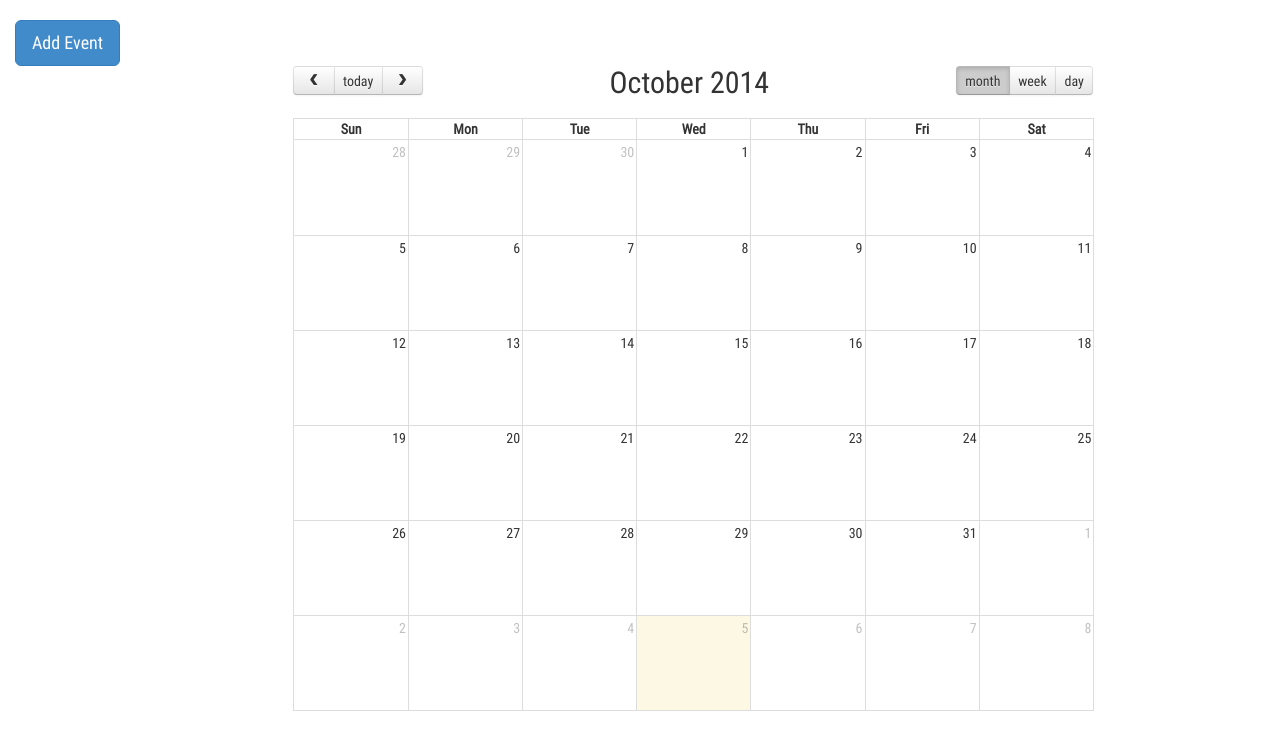
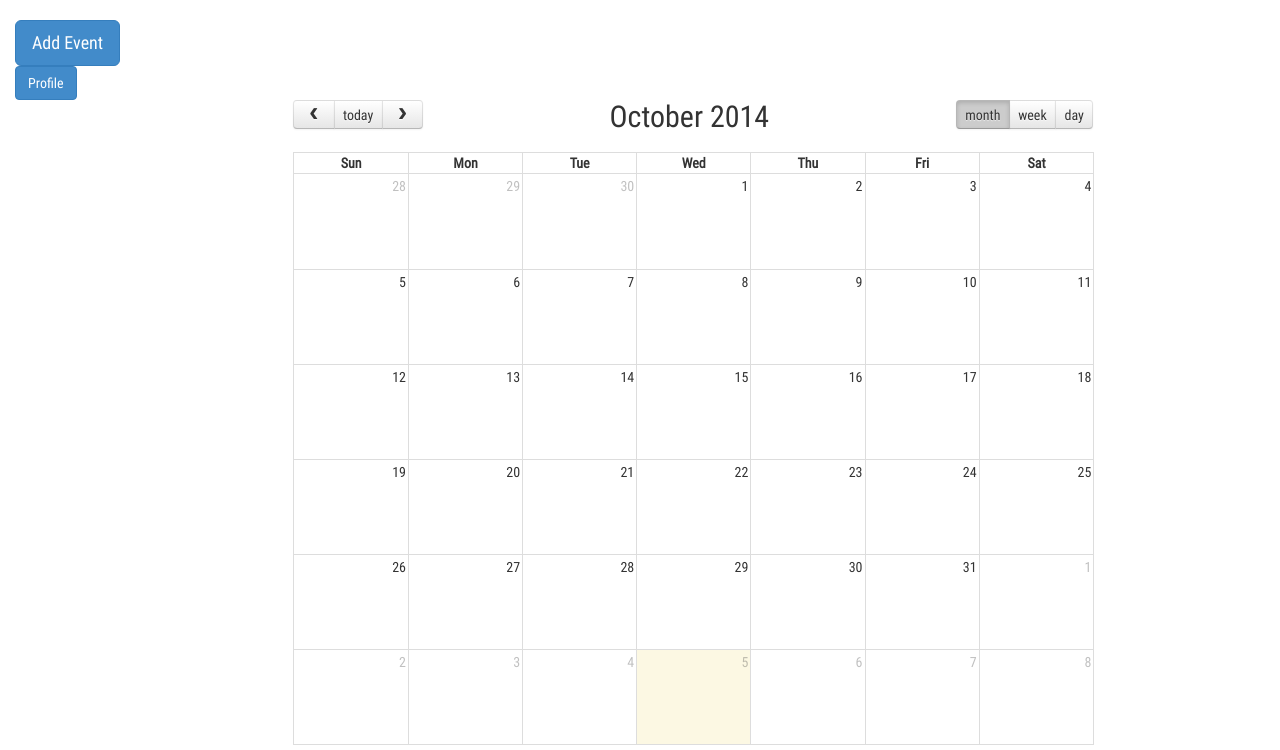
Before and after one commit to csc301-fall2014/Proj-Morning-Team4-repo, a Django app: template phase2/csc301_calendar_app/templates/scheduler/calendar_basic.html in a window 1280 px wide. Shown: the part 50-800 px from the top of the page. Run offline with Django 3.2, Linux system fonts and the light colour scheme; the template is opened without the code that fills it, so the values that code supplies are empty; some libraries are stand-ins or nearby versions.

Commit message:
added profile tab on calendar
so users can go back

```diff
--- a/phase2/csc301_calendar_app/templates/scheduler/calendar_basic.html
+++ b/phase2/csc301_calendar_app/templates/scheduler/calendar_basic.html
@@ -55,6 +55,7 @@
 {% block content %}
     <div class="col-xs-12 col-sm-1">
         <a class="btn btn-primary btn-lg" href="add/">Add Event</a>
+        <a class="btn btn-primary" href="/">Profile</a>
         {% for course in user.courses %}
         course
         {% endfor %}
```
